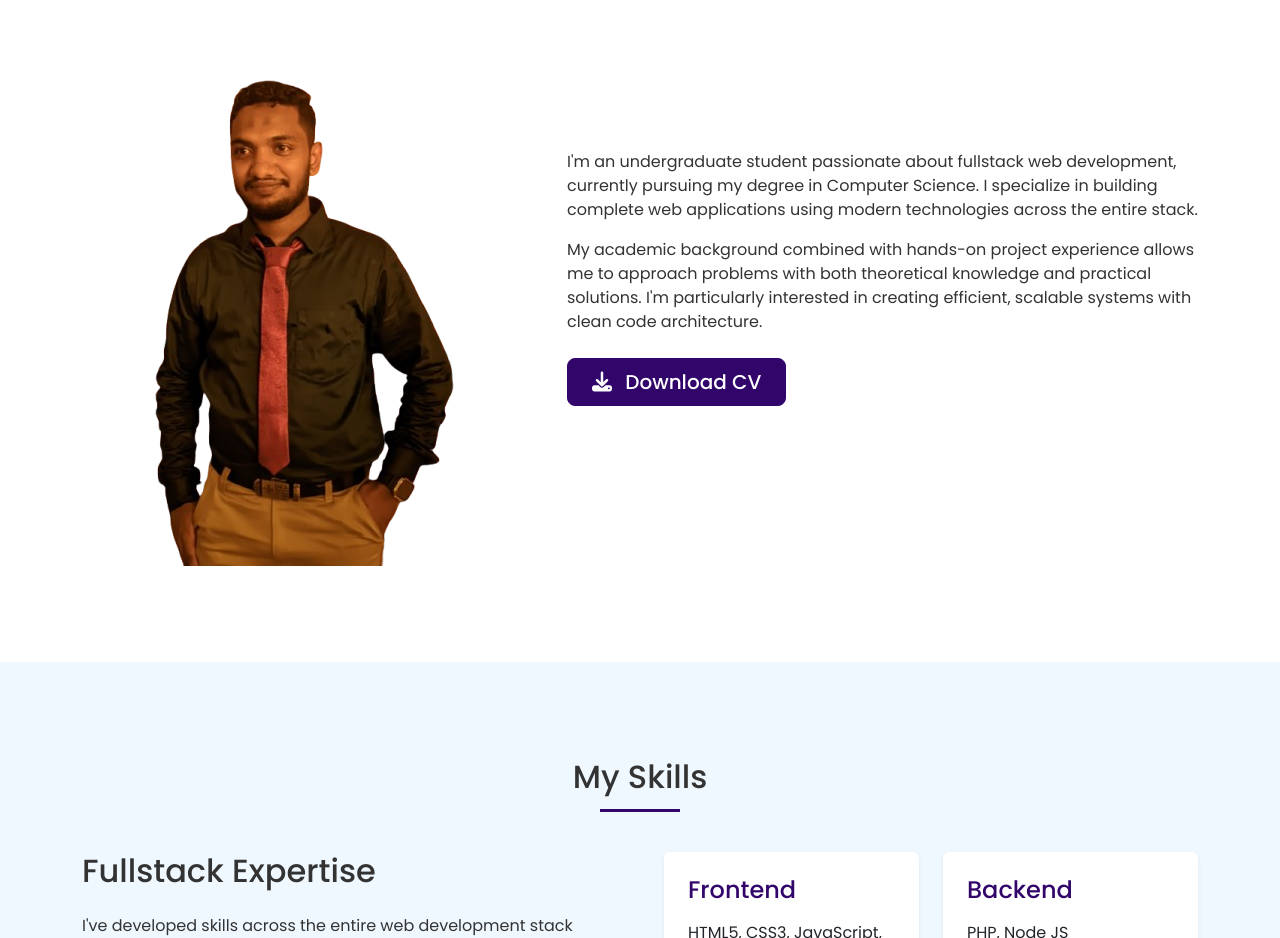
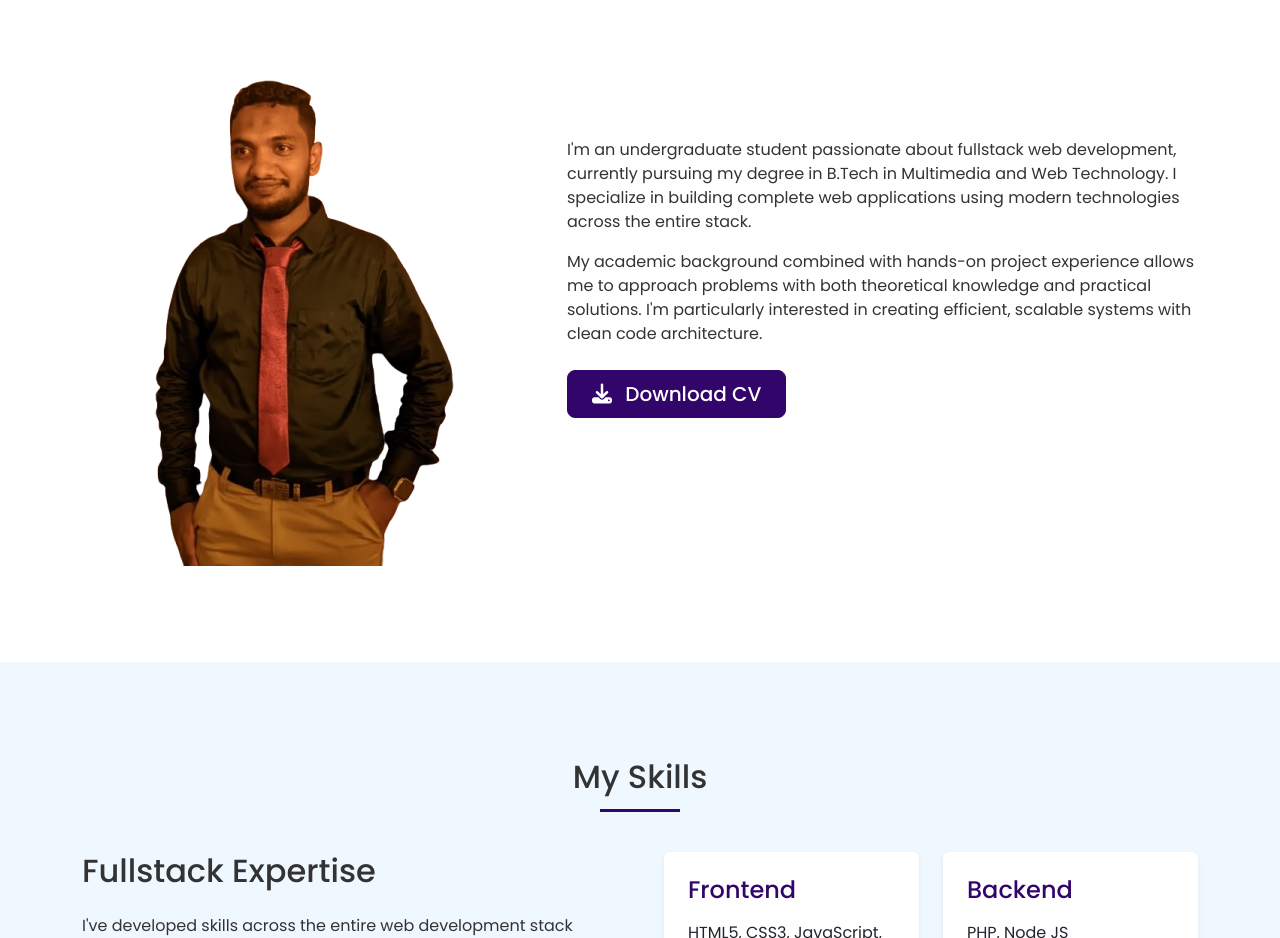
Before and after one commit to minhajmnm/Portfolio-website, a plain HTML site: page index.html in a window 1280 px wide. Shown: the part 1000-1938 px from the top of the page. Drawn offline with nearby package versions, Linux system fonts and the light colour scheme.

Commit message:
Update index.html

```diff
--- a/index.html
+++ b/index.html
@@ -4,7 +4,7 @@
   <meta charset="UTF-8" />
   <meta name="viewport" content="width=device-width, initial-scale=1.0" />
   <meta name="description" content="Professional portfolio of Mohamed, Fullstack Developer Undergraduate">
-  <title>Mohamed Minhaj | Fullstack Developer Portfolio</title>
+  <title>Mohamed Minhaj | Fullstack Web Developer Portfolio</title>
 
   <!-- Bootstrap 5 CSS -->
   <link href="https://cdn.jsdelivr.net/npm/bootstrap@5.3.0-alpha1/dist/css/bootstrap.min.css" rel="stylesheet">
@@ -244,7 +244,7 @@
           <img src="image.png" alt="Mohamed Minhaj - Fullstack Developer" loading="lazy" >
         </div>
         <div class="col-lg-7 animate-on-scroll">
-          <p class="mb-3">I'm an undergraduate student passionate about fullstack web development, currently pursuing my degree in Computer Science. I specialize in building complete web applications using modern technologies across the entire stack.</p>
+          <p class="mb-3">I'm an undergraduate student passionate about fullstack web development, currently pursuing my degree in B.Tech in Multimedia and Web Technology. I specialize in building complete web applications using modern technologies across the entire stack.</p>
           <p class="mb-4">My academic background combined with hands-on project experience allows me to approach problems with both theoretical knowledge and practical solutions. I'm particularly interested in creating efficient, scalable systems with clean code architecture.</p>
           <a href="CV.pdf" class="btn btn-primary btn-lg px-4 py-2 fw-medium">
             <i class="fas fa-download me-2"></i> Download CV
```
